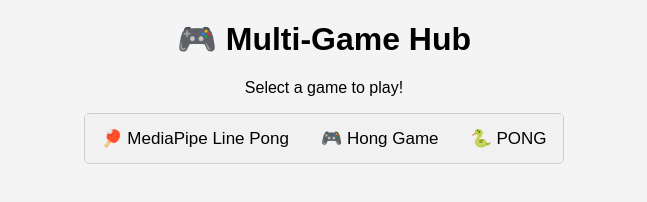
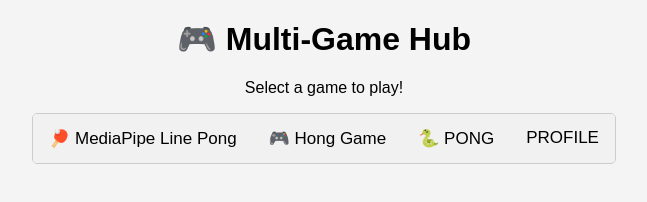
Before and after one commit to hellohacker143/game-test, a plain HTML site: page index.html in a window 1280 px wide. Shown: the whole page, without its empty margins (316-963 px from the left). Drawn offline with Linux system fonts and the light colour scheme.

Commit message:
Update index.html

```diff
--- a/index.html
+++ b/index.html
@@ -56,6 +56,7 @@
         <button class="tablinks" onclick="openGame(event, 'media-pipe-pong')">🏓 MediaPipe Line Pong</button>
         <button class="tablinks" onclick="openGame(event, 'hong-game')">🎮 Hong Game</button>
         <button class="tablinks" onclick="openGame(event, 'pong')">🐍 PONG</button>
+          <button class="tablinks" onclick="openGame(event, 'pong')">PROFILE</button>
     </div>
 
     <!-- Game Frame -->
@@ -73,6 +74,8 @@
                 frame.src = "gt.html";
             } else if (gameName === "pong") {
                 frame.src = "media-pipe-pong.html";
+                 } else if (gameName === "pong") {
+                frame.src = "V.html";
             }
 
             // Add active class to the clicked button
```
